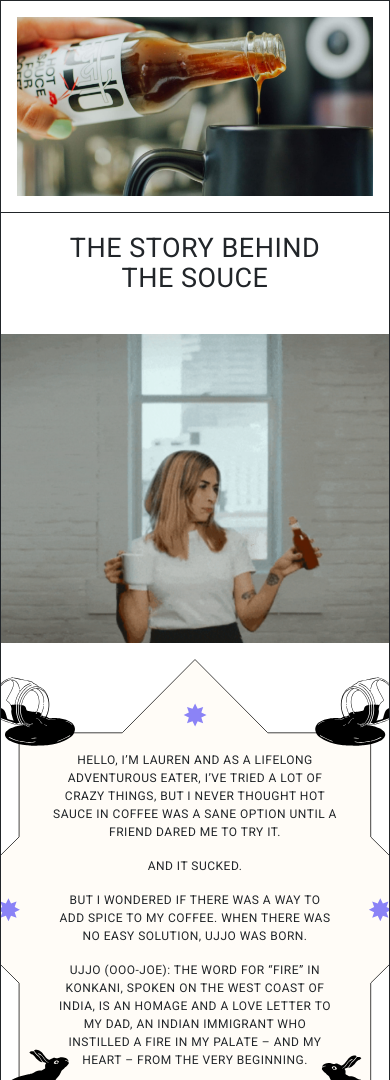
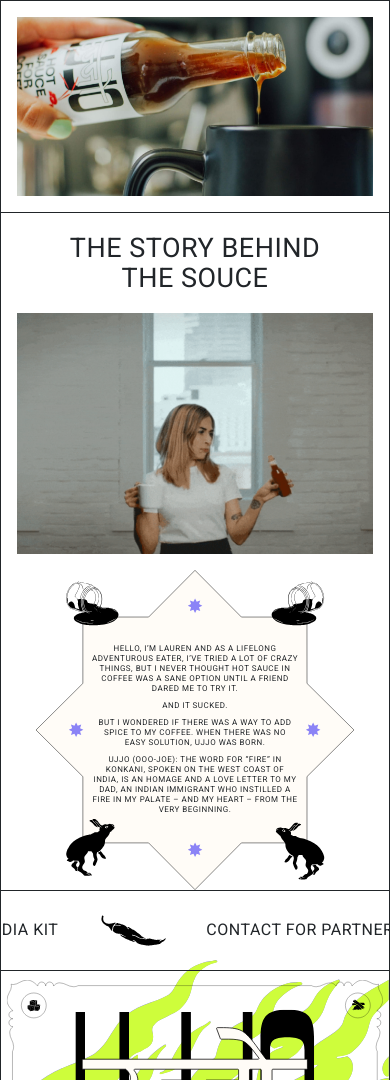
Before and after one commit to MariaRez/ujjo, a plain HTML site: page src/index.html in a window 390 px wide. Shown: the part 2615-3695 px from the top of the page. Drawn offline with nearby package versions, Linux system fonts and the light colour scheme.

Commit message:
feat: fonts in story is ready

```diff
--- a/src/index.html
+++ b/src/index.html
@@ -293,7 +293,7 @@
         <div
           class="d-flex flex-column justify-content-between align-items-center p-0 border-dark column-with-image"
         >
-          <h2 class="text-center text-uppercase text-dark medium-title">
+          <h2 class="text-center text-uppercase text-dark medium-title medium-title_place_story">
             the story behind the souce
           </h2>
           <img
@@ -303,19 +303,19 @@
           />
         </div>
         <div
-          class="column-with-text d-flex flex-column justify-content-center align-items-center p-0 column-with-text bcgd-img"
+          class="column-with-text d-flex flex-column justify-content-center align-items-center column-with-text bcgd-img"
         >
-          <p class="text-center m-0 p-2 column-text-m">
+          <p class="text-center large-text">
             HELLO, I’M LAUREN AND AS A LIFELONG ADVENTUROUS EATER, I’VE TRIED A
             LOT OF CRAZY THINGS, BUT I NEVER THOUGHT HOT SAUCE IN COFFEE WAS A
             SANE OPTION UNTIL A FRIEND DARED ME TO TRY IT.
           </p>
-          <p class="text-center m-0 p-2 column-text-s">AND IT SUCKED.</p>
-          <p class="text-center m-0 p-2 column-text-s">
+          <p class="text-center large-text">AND IT SUCKED.</p>
+          <p class="text-center large-text">
             BUT I WONDERED IF THERE WAS A WAY TO ADD SPICE TO MY COFFEE. WHEN
             THERE WAS NO EASY SOLUTION, UJJO WAS BORN.
           </p>
-          <p class="text-center m-0 p-2 column-text-s">
+          <p class="text-center large-text">
             UJJO (OOO-JOE): THE WORD FOR “FIRE” IN KONKANI, SPOKEN ON THE WEST
             COAST OF INDIA, IS AN HOMAGE AND A LOVE LETTER TO MY DAD, AN INDIAN
             IMMIGRANT WHO INSTILLED A FIRE IN MY PALATE – AND MY HEART – FROM
--- a/src/styles/index.css
+++ b/src/styles/index.css
@@ -7,7 +7,6 @@
   --color4: #222222;
   --color5: #fffcf7;
   --color6: #000000;
-
 }
 
 * {
@@ -59,6 +58,16 @@
   font-size: 16px;
   line-height: 24px;
   font-weight: 400;
+  margin: 0 0 22px;
+  max-width: 386px;
+}
+
+.large-text:first-child {
+  max-width: 392px;
+}
+
+.large-text:last-child {
+  margin: 0;
 }
 
 .medium-text {
@@ -104,19 +113,12 @@
   box-sizing: border-box;
   width: 624px;
   height: 697px;
-  border-right: 1px solid var(--color6)
+  border-right: 1px solid var(--color6);
 }
 .column-with-text {
   width: 694px;
   height: 697px;
-}
-
-.column-text-m {
-  max-width: 402px;
-}
-
-.column-text-s {
-  max-width: 380px;
+  padding: 0;
 }
 
 .ticker__item {
@@ -182,6 +184,17 @@
     max-width: 440px;
   }
 
+  .large-text {
+    font-size: 14px;
+    line-height: 21px;
+    margin: 0 0 19px;
+    max-width: 342px;
+  }
+
+  .large-text:first-child {
+    max-width: 350px;
+  }
+
   .img-auxiliary {
     width: 200px;
   }
@@ -224,6 +237,17 @@
     max-width: 400px;
   }
 
+  .large-text {
+    font-size: 12px;
+    line-height: 18px;
+    margin: 0 0 16px;
+    max-width: 295px;
+  }
+
+  .large-text:first-child {
+    max-width: 300px;
+  }
+
   .img-auxiliary {
     width: 150px;
   }
@@ -239,16 +263,6 @@
   .column-with-text {
     width: 500px;
     height: 502px;
-  }
-
-  .column-text-m {
-    font-size: 12px;
-    max-width: 300px;
-  }
-
-  .column-text-s {
-    font-size: 12px;
-    max-width: 290px;
   }
 
   .card__item {
@@ -302,8 +316,25 @@
   }
 
   .column-with-image {
-    height: 430px;
+    width: calc(100% - 32px);
+    height: 582px;
     border: none;
+  }
+
+  .column-with-text {
+    width: calc(100% - 32px);
+    height: 689px;
+  }
+
+  .large-text {
+    font-size: 16px;
+    line-height: 24px;
+    margin: 0 0 22px;
+    max-width: 386px;
+  }
+
+  .large-text:first-child {
+    max-width: 392px;
   }
 
   .card__item {
@@ -346,6 +377,26 @@
     max-width: 260px;
   }
 
+  .column-with-image {
+    height: 442px;
+  }
+
+  .column-with-text {
+    height: 508px;
+  }
+
+  .large-text {
+    font-size: 12px;
+    line-height: 18px;
+    margin: 0 0 16px;
+    max-width: 295px;
+  }
+
+  .large-text:first-child {
+    max-width: 300px;
+  }
+
+
   .img-auxiliary {
     width: 100px;
   }
@@ -364,6 +415,30 @@
 }
 
 @media (max-width: 580px) {
+  .medium-title_place_story {
+    margin-bottom: 20px;
+  }
+
+  .column-with-image {
+    height: auto;
+  }
+
+  .column-with-text {
+    width: 318px;
+    height: 320px;
+  }
+
+  .large-text {
+    font-size: 8px;
+    line-height: 10px;
+    margin: 0 0 7px;
+    max-width: 205px;
+  }
+
+  .large-text:first-child {
+    max-width: 210px;
+  }
+
   .footer__img {
     margin-top: -12vw;
   }
```
Also changed, not shown: README.md.
